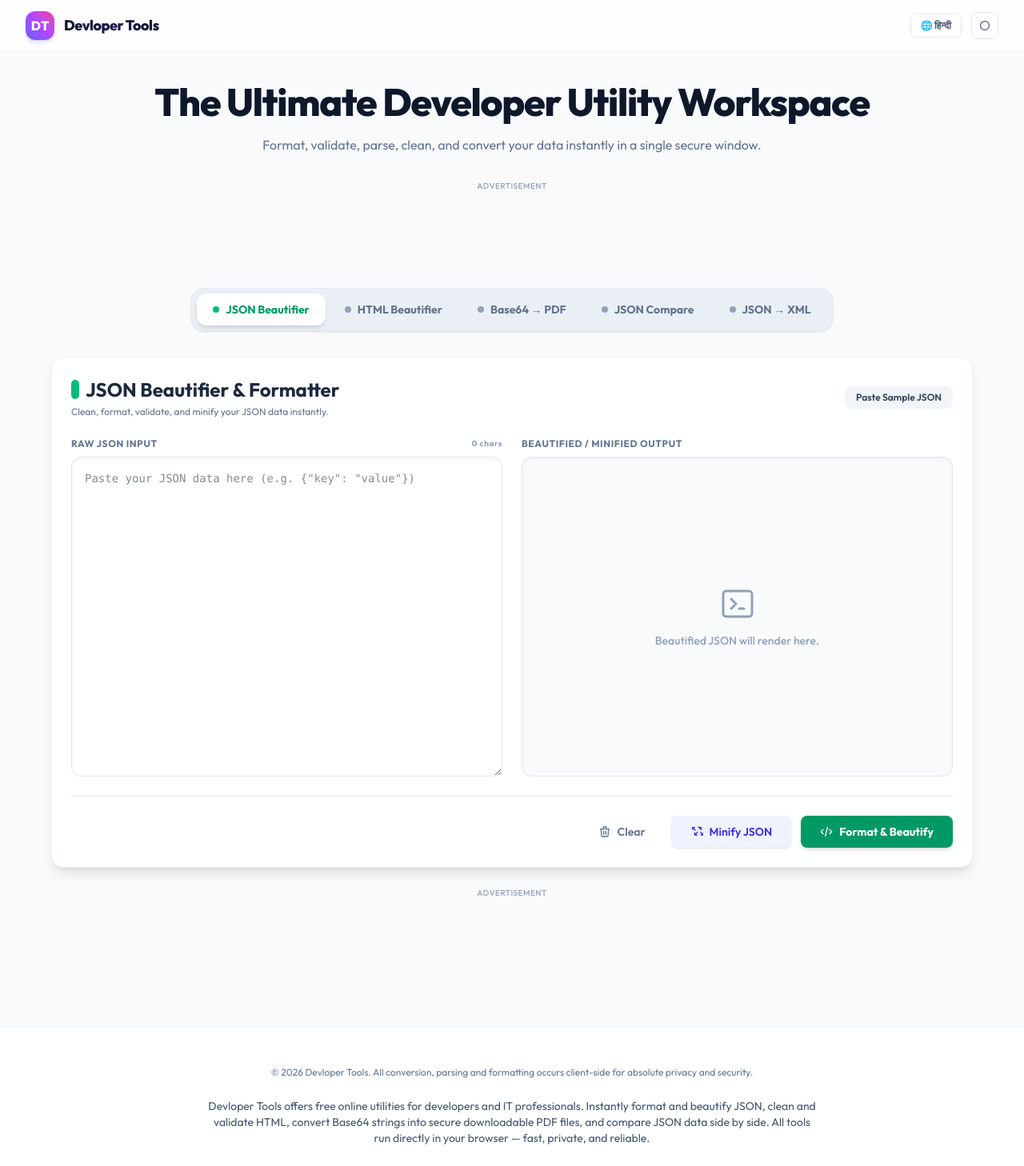
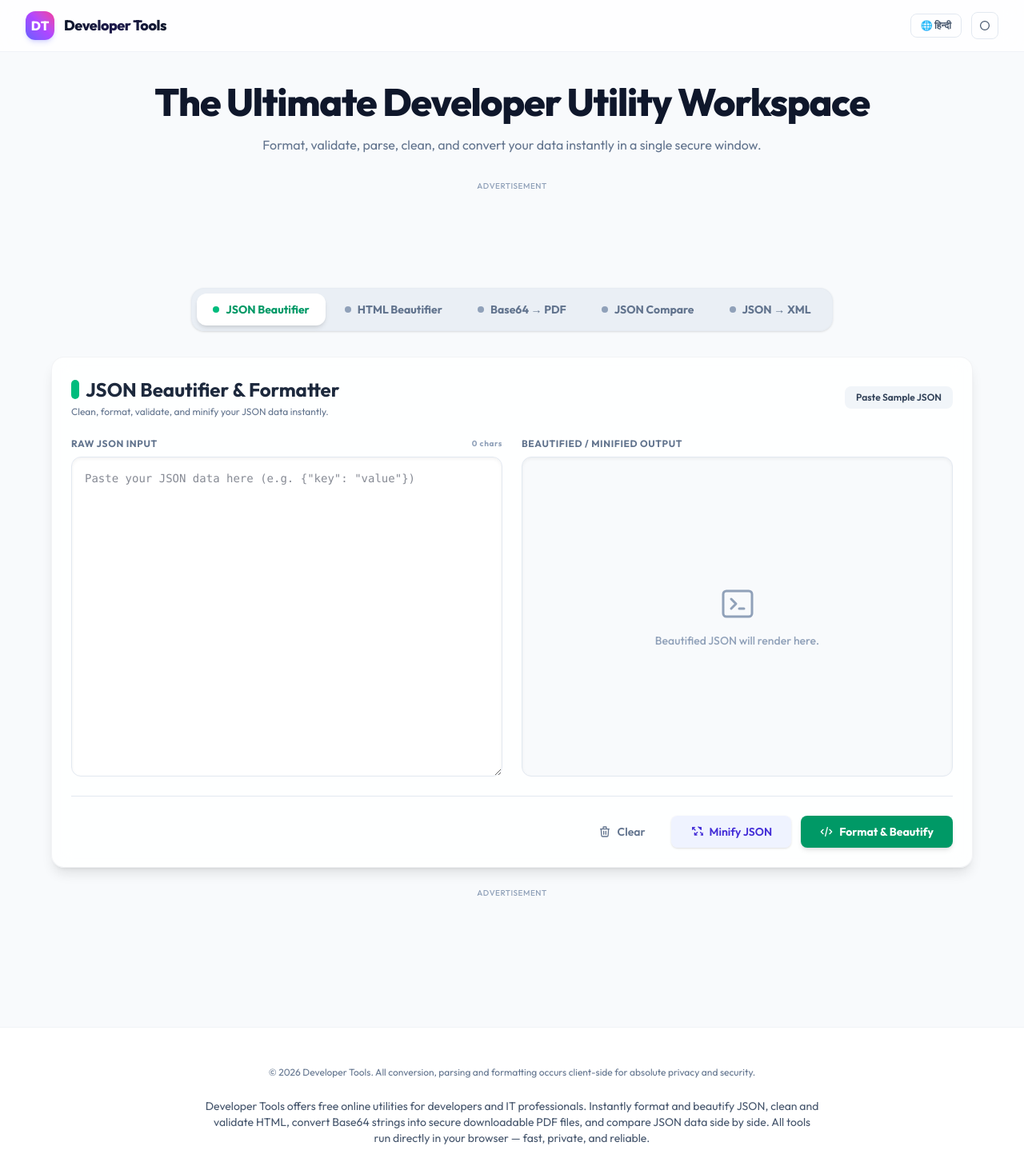
Before and after one commit to surajk236789/jsonformatteronline, a Next.js app: page / in a window 1280 px wide. Shown: the top 1458 px of the page at 80% size. Built offline with nearby package versions, Linux system fonts and the light colour scheme.

Commit message:
typo fixed

```diff
--- a/app/base64-to-pdf/page.tsx
+++ b/app/base64-to-pdf/page.tsx
@@ -4,7 +4,7 @@ import MainLayout from "../components/MainLayout";
 import Base64ToPdf from "../components/Base64ToPdf";
 
 export const metadata: Metadata = {
-  title: "Base64 to PDF Converter Online | Devloper Tools",
+  title: "Base64 to PDF Converter Online | Developer Tools",
   description: "Free online Base64 to PDF converter. Instantly decode Base64 strings and preview or download them as PDF documents securely in your browser.",
   keywords: ["Base64 to PDF", "Decode Base64", "Base64 Converter", "Convert Base64 String to PDF"],
   alternates: {
--- a/app/components/HtmlBeautifier.tsx
+++ b/app/components/HtmlBeautifier.tsx
@@ -14,7 +14,7 @@ export default function HtmlBeautifier() {
 
   const sampleHtml = `<div class="container" id="main-panel">
 <h1>Hello World</h1>
-<p>Welcome to <strong>Devloper Tools</strong>. We hope you love formatting code here!</p>
+<p>Welcome to <strong>Developer Tools</strong>. We hope you love formatting code here!</p>
 <ul><li>JSON Beautifier</li><li>HTML Beautifier</li><li>Base64 to PDF</li></ul>
 <!-- Inline Advertisement Placement -->
 <div class="google-ad-scene"><p>Ad Space</p></div>
--- a/app/components/JsonBeautifier.tsx
+++ b/app/components/JsonBeautifier.tsx
@@ -11,7 +11,7 @@ export default function JsonBeautifier() {
   const [copySuccess, setCopySuccess] = useState(false);
 
   const sampleJson = `{
-  "site": "Devloper Tools",
+  "site": "Developer Tools",
   "features": ["JSON Beautifier", "HTML Beautifier", "Base64 to PDF"],
   "active": true,
   "theme": "dark",
--- a/app/components/MainLayout.tsx
+++ b/app/components/MainLayout.tsx
@@ -50,7 +50,7 @@ export default function MainLayout({ children }: MainLayoutProps) {
             </div>
             <div>
               <span className="text-lg font-extrabold tracking-tight bg-gradient-to-r from-slate-900 via-indigo-950 to-slate-900 dark:from-white dark:via-indigo-200 dark:to-white bg-clip-text text-transparent">
-                Devloper Tools
+                Developer Tools
               </span>
             </div>
           </Link>
@@ -206,7 +206,7 @@ export default function MainLayout({ children }: MainLayoutProps) {
         <div className="max-w-7xl mx-auto px-4 text-center space-y-6">
           {/* Copyright */}
           <p className="text-xs text-slate-500 dark:text-slate-400">
-            &copy; {new Date().getFullYear()} Devloper Tools.{" "}
+            &copy; {new Date().getFullYear()} Developer Tools.{" "}
             {t("footerText", {
               defaultValue:
                 "All conversion, parsing and formatting occurs client-side for absolute privacy and security.",
@@ -215,7 +215,7 @@ export default function MainLayout({ children }: MainLayoutProps) {
 
           {/* SEO-rich description */}
           <p className="text-sm text-slate-600 dark:text-slate-300 max-w-3xl mx-auto">
-            Devloper Tools offers free online utilities for developers and IT
+            Developer Tools offers free online utilities for developers and IT
             professionals. Instantly format and beautify JSON, clean and
             validate HTML, convert Base64 strings into secure downloadable PDF
             files, and compare JSON data side by side. All tools run directly in
@@ -247,9 +247,9 @@ export default function MainLayout({ children }: MainLayoutProps) {
 
           {/* Hidden SEO Article Block */}
           <article className="hidden">
-            <h1>Devloper Tools Formatter & Beautifier</h1>
+            <h1>Developer Tools Formatter & Beautifier</h1>
             <p>
-              Welcome to Devloper Tools — your one‑stop solution for formatting,
+              Welcome to Developer Tools — your one‑stop solution for formatting,
               validating, and beautifying JSON data online. Our JSON Formatter
               instantly parses and structures your JSON, making it easier to
               debug APIs, share data, and improve readability.
--- a/app/html-beautifier/page.tsx
+++ b/app/html-beautifier/page.tsx
@@ -4,7 +4,7 @@ import MainLayout from "../components/MainLayout";
 import HtmlBeautifier from "../components/HtmlBeautifier";
 
 export const metadata: Metadata = {
-  title: "HTML Beautifier & Formatter Online | Devloper Tools",
+  title: "HTML Beautifier & Formatter Online | Developer Tools",
   description: "Free online HTML Beautifier and Formatter. Clean, format, and indent your messy HTML code instantly in your browser.",
   keywords: ["HTML Beautifier", "HTML Formatter", "Clean HTML Online", "Format HTML Code", "HTML Parser"],
   alternates: {
--- a/app/json-to-xml/page.tsx
+++ b/app/json-to-xml/page.tsx
@@ -4,7 +4,7 @@ import MainLayout from "../components/MainLayout";
 import JsonToXml from "../components/JsonToXml";
 
 export const metadata: Metadata = {
-  title: "JSON to XML Converter Online | Free & Instant | Devloper Tools",
+  title: "JSON to XML Converter Online | Free & Instant | Developer Tools",
   description:
     "Convert JSON to XML online for free. Fast, secure, browser-based JSON to XML converter — no data leaves your device. Supports nested objects, arrays, and all JSON types.",
   keywords: [
--- a/app/layout.tsx
+++ b/app/layout.tsx
@@ -13,22 +13,22 @@ const outfit = Outfit({
 });
 
 export const metadata: Metadata = {
-  title: "Best Online JSON Formatter, HTML Beautifier & Base64 to PDF | Devloper Tools",
+  title: "Best Online JSON Formatter, HTML Beautifier & Base64 to PDF | Developer Tools",
   description: "Free online developer tools: Format, parse, validate, and minify JSON; beautify HTML code; and convert Base64 strings to downloadable PDF files. Fast, secure, and user-friendly.",
   keywords: ["JSON Formatter", "JSON Beautifier", "HTML Beautifier", "Base64 to PDF", "Developer Tools", "JSON Parser", "Format JSON Online", "HTML Formatter"],
-  authors: [{ name: "Devloper Tools Team" }],
-  creator: "Devloper Tools",
+  authors: [{ name: "Developer Tools Team" }],
+  creator: "Developer Tools",
   openGraph: {
-    title: "Best Online JSON Formatter, HTML Beautifier & Base64 to PDF | Devloper Tools",
+    title: "Best Online JSON Formatter, HTML Beautifier & Base64 to PDF | Developer Tools",
     description: "Format, validate, and minify JSON; clean HTML; and convert Base64 to PDF instantly with our modern, secure developer utility workspace.",
     url: "https://jsonformatteronline.com",
-    siteName: "Devloper Tools",
+    siteName: "Devleoper Tools",
     locale: "en_US",
     type: "website",
   },
   twitter: {
     card: "summary_large_image",
-    title: "Best Online JSON Formatter, HTML Beautifier & Base64 to PDF | Devloper Tools",
+    title: "Best Online JSON Formatter, HTML Beautifier & Base64 to PDF | Developer Tools",
     description: "Format, validate, and minify JSON; clean HTML; and convert Base64 to PDF instantly with our modern, secure developer utility workspace.",
   },
   robots: {
--- a/app/page.tsx
+++ b/app/page.tsx
@@ -4,7 +4,7 @@ import MainLayout from "./components/MainLayout";
 import JsonBeautifier from "./components/JsonBeautifier";
 
 export const metadata: Metadata = {
-  title: "Best Online JSON Formatter & Beautifier | Devloper Tools",
+  title: "Best Online JSON Formatter & Beautifier | Developer Tools",
   description:
     "Free online JSON Formatter and Beautifier. Format, parse, validate, and minify your JSON data instantly and securely in your browser.",
   keywords: [
```
